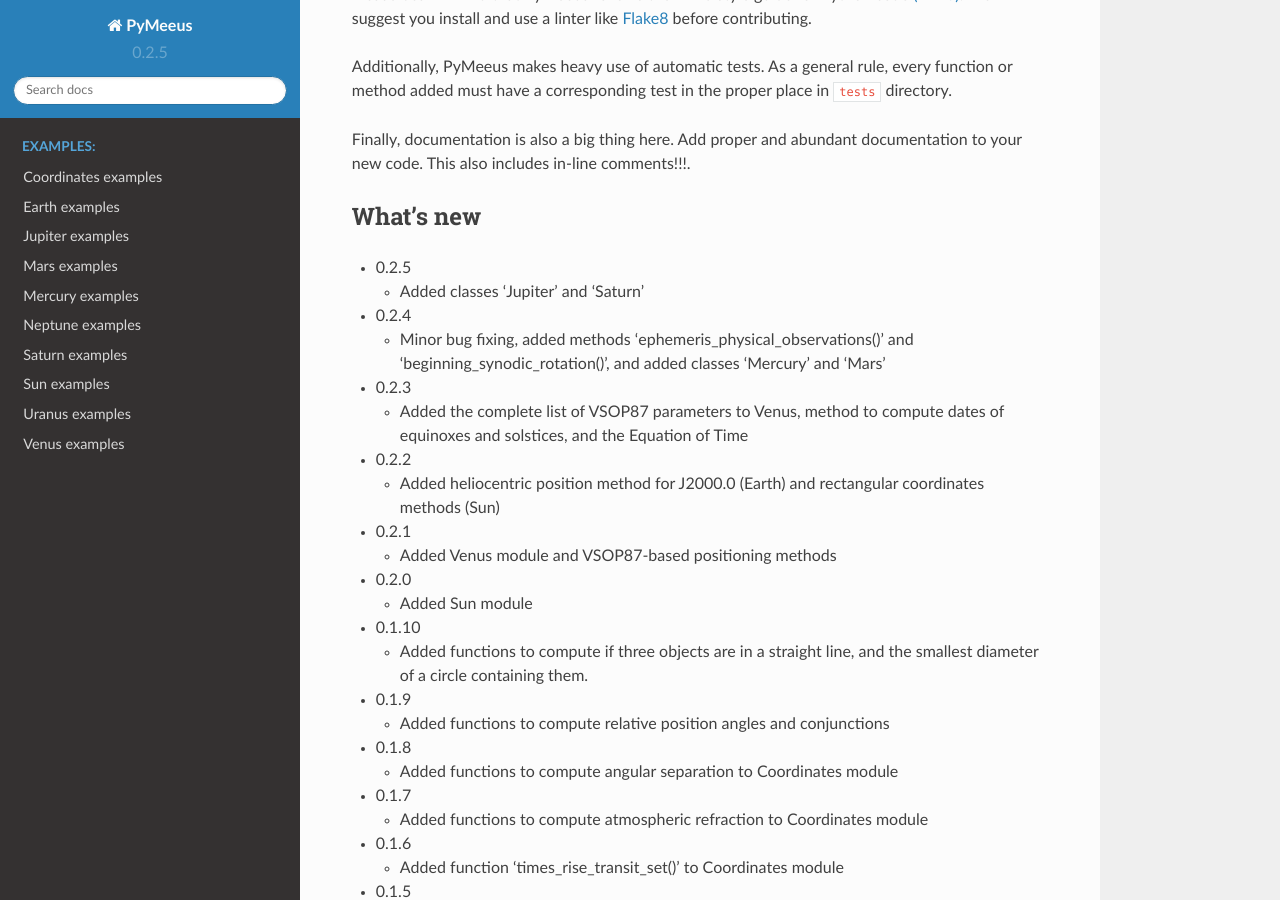
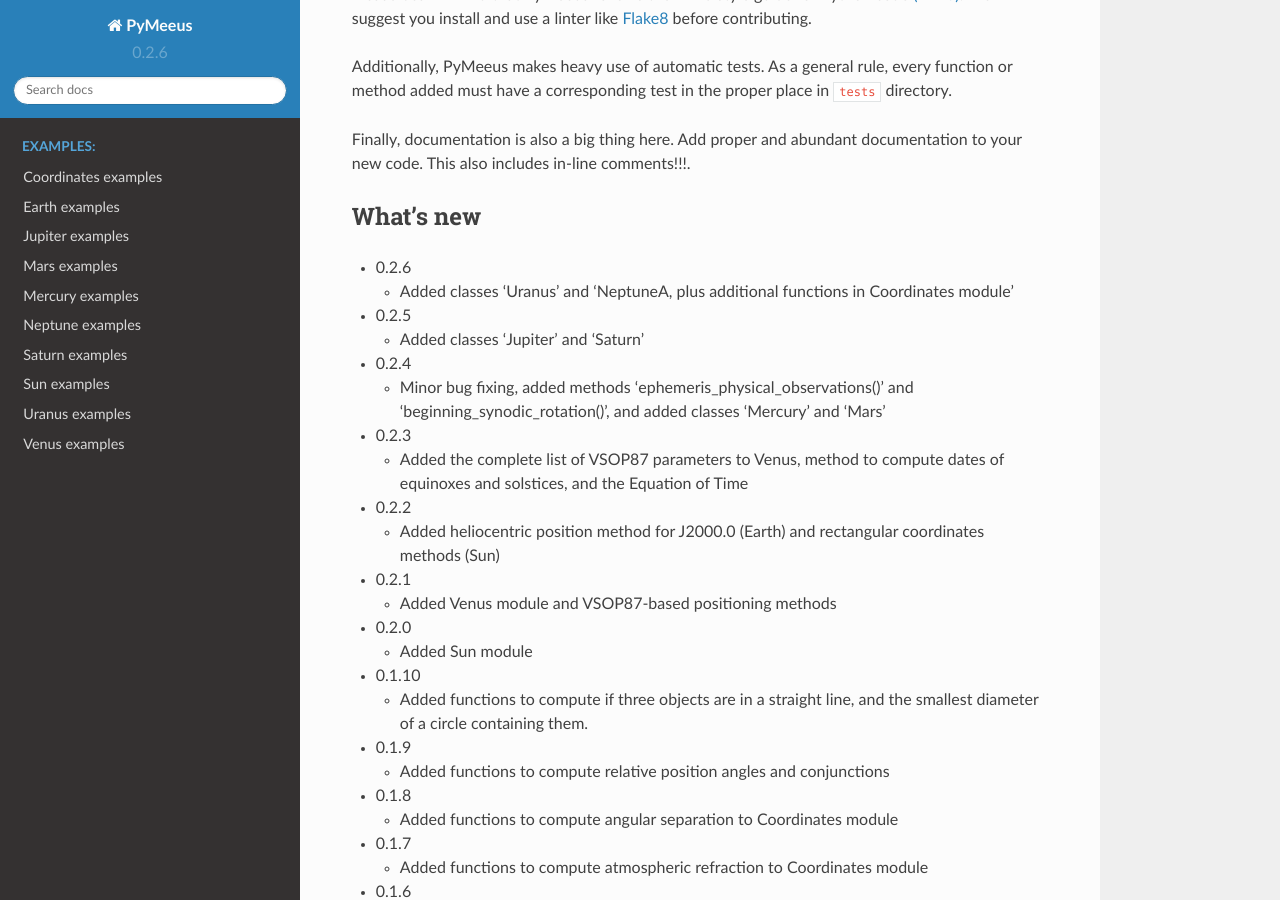
Before and after one commit to architest/pymeeus, a Sphinx documentation site: the page built from docs/source/index.rst, in a window 1280 px wide and 900 px high, scrolled down 1438 px. Built offline with Sphinx 7.4.7 and the Read the Docs theme 2.0.0, drawn with Linux system fonts in a browser that asks for light colours; formulas are drawn with MathJax 3; pages that are not in the unit, such as notebooks, are missing from menus.

Commit message:
Preparation for release 0.2.6

```diff
--- a/README.rst
+++ b/README.rst
@@ -77,6 +77,11 @@ documentation to your new code. This also includes in-line comments!!!.
 
 What's new
 ----------
+
+-  0.2.6
+
+   -  Added classes 'Uranus' and 'NeptuneA, plus additional functions in
+      Coordinates module'
 
 -  0.2.5
 
--- a/docs/source/conf.py
+++ b/docs/source/conf.py
@@ -59,9 +59,9 @@ author = u'Dagoberto Salazar'
 # built documents.
 #
 # The short X.Y version.
-version = u'0.2.5'
+version = u'0.2.6'
 # The full version, including alpha/beta/rc tags.
-release = u'0.2.5'
+release = u'0.2.6'
 
 # The language for content autogenerated by Sphinx. Refer to documentation
 # for a list of supported languages.
--- a/setup.py
+++ b/setup.py
@@ -15,7 +15,7 @@ with open(path.join(here, 'README.rst')) as f:
 
 config = {
     'name': 'PyMeeus',
-    'version': '0.2.5',
+    'version': '0.2.6',
     'description': 'Python implementation of Jean Meeus astronomical routines',
     'long_description': long_description,
     'keywords': 'Meeus astronomy module library',
```
Also changed, not shown: README.md (+2 -0 lines).
